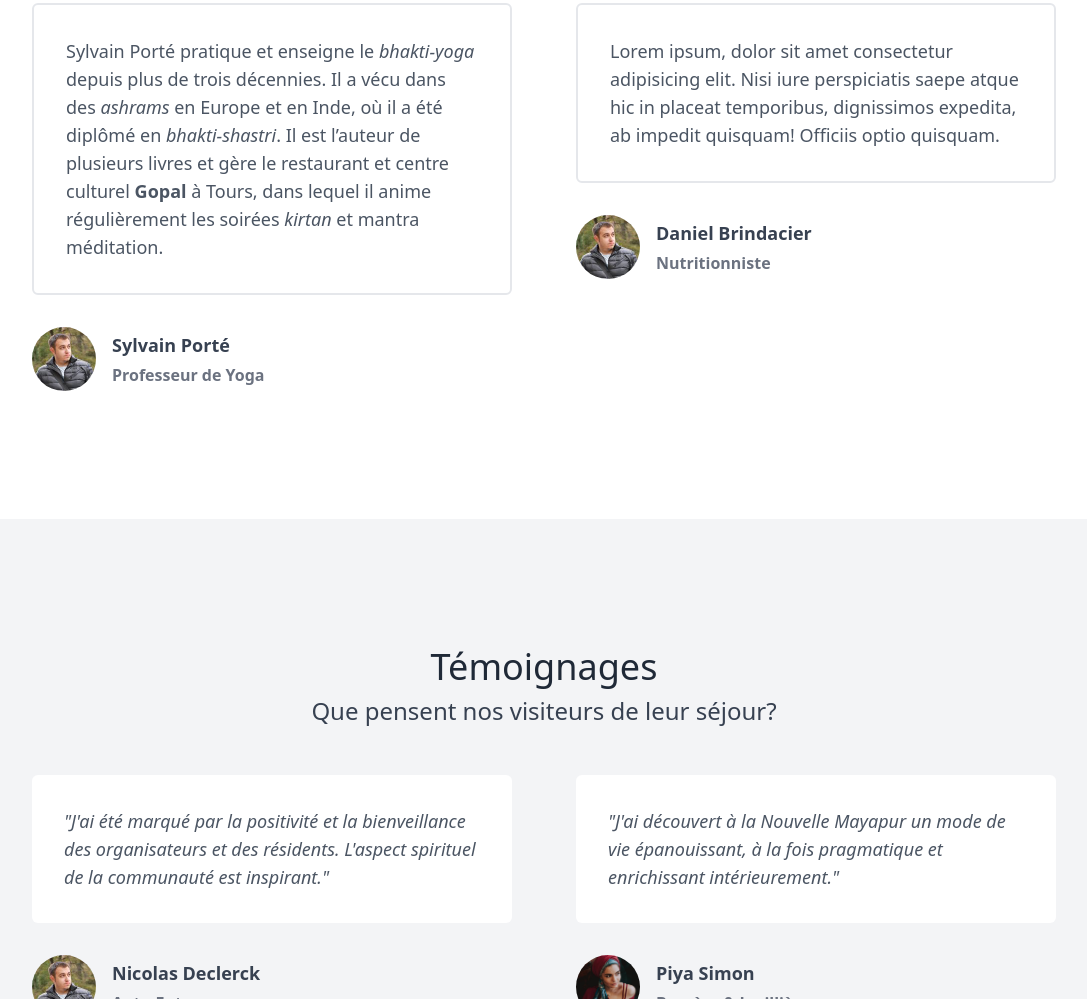
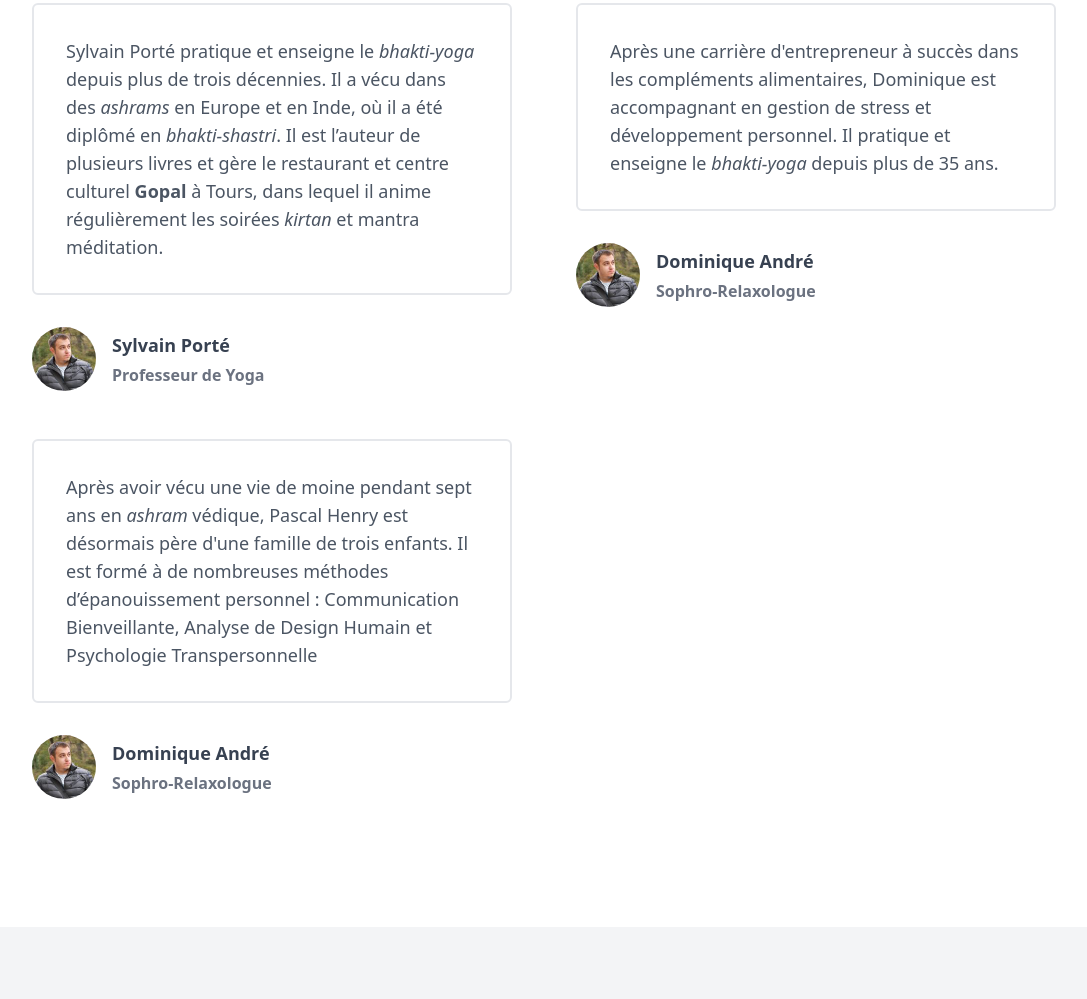
Before and after one commit to valentin-morice/newmayapur_discover, a plain HTML site: page index.html in a window 1280 px wide. Shown: the part 5666-6665 px from the top of the page, without its empty margins (96-1183 px from the left). Drawn offline with nearby package versions, Linux system fonts and the light colour scheme.

Commit message:
add teachers

```diff
--- a/index.html
+++ b/index.html
@@ -272,7 +272,7 @@
                     <tbody>
                       <tr>
                         <td>19:00</td>
-                        <td>Arrivée & Check-in</td>
+                        <td>Arrivée & Check-in à l'Hotellerie</td>
                       </tr>
                       <tr>
                         <td class="bg-gray-50">19:30</td>
@@ -431,10 +431,10 @@
                     class="bg-white flex items-start border-2 space-x-4 p-8 rounded-md"
                   >
                     <p class="text-lg flex-1">
-                      Lorem ipsum, dolor sit amet consectetur adipisicing elit.
-                      Nisi iure perspiciatis saepe atque hic in placeat
-                      temporibus, dignissimos expedita, ab impedit quisquam!
-                      Officiis optio quisquam.
+                      Après une carrière d'entrepreneur à succès dans les
+                      compléments alimentaires, Dominique est accompagnant en
+                      gestion de stress et développement personnel. Il pratique
+                      et enseigne le <i>bhakti-yoga</i> depuis plus de 35 ans.
                     </p>
                   </div>
                   <div
@@ -447,10 +447,41 @@
                     />
                     <div class="space-y-1">
                       <span class="text-lg font-semibold text-gray-700 block"
-                        >Daniel Brindacier
+                        >Dominique André
                       </span>
                       <span class="text-base font-semibold text-gray-500 block"
-                        >Nutritionniste</span
+                        >Sophro-Relaxologue</span
+                      >
+                    </div>
+                  </div>
+                </div>
+                <div>
+                  <div
+                    class="bg-white flex items-start border-2 space-x-4 p-8 rounded-md"
+                  >
+                    <p class="text-lg flex-1">
+                      Après avoir vécu une vie de moine pendant sept ans en
+                      <i>ashram</i> védique, Pascal Henry est désormais père
+                      d'une famille de trois enfants. Il est formé à de
+                      nombreuses méthodes d’épanouissement personnel :
+                      Communication Bienveillante, Analyse de Design Humain et
+                      Psychologie Transpersonnelle
+                    </p>
+                  </div>
+                  <div
+                    class="flex flex-row items-center space-x-4 mt-6 lg:mt-8"
+                  >
+                    <img
+                      src="../../images/minimal/user4.jpg"
+                      alt="User placeholder"
+                      class="rounded-full w-16"
+                    />
+                    <div class="space-y-1">
+                      <span class="text-lg font-semibold text-gray-700 block"
+                        >Dominique André
+                      </span>
+                      <span class="text-base font-semibold text-gray-500 block"
+                        >Sophro-Relaxologue</span
                       >
                     </div>
                   </div>
```
